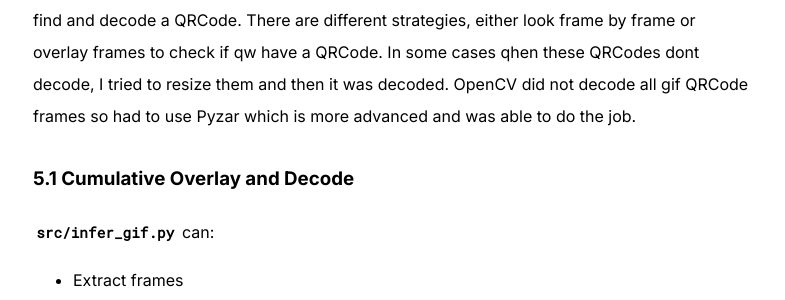
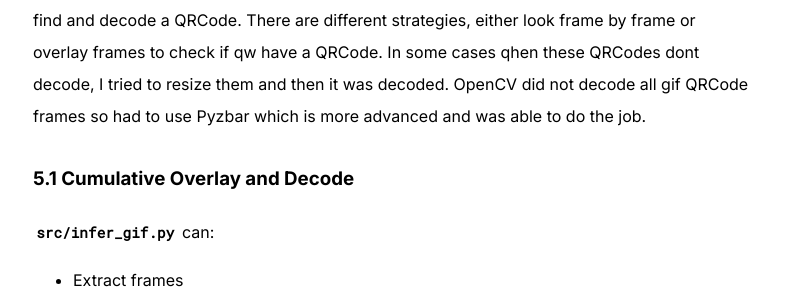
Before and after one commit to rohitksharma01/blogs, a Jekyll site: the page built from qr-model-blog.md, in a window 1280 px wide and 900 px high, scrolled down 5699 px. Shown: the part 282-582 px from the top of the window, without its empty margins (247-1032 px from the left). Built offline with Jekyll 4.4.1, drawn with Linux system fonts in a browser that asks for light colours; some of the changed text lies outside the part shown.

Commit message:
Typoo fix in qr-model-blog.md

```diff
--- a/qr-model-blog.md
+++ b/qr-model-blog.md
@@ -1,9 +1,9 @@
 ---
 layout: default
-title: Building a QR Code Detector with TensorFlow and Decoder using OpenCV and Pyzar
+title: Building a QR Code Detector with TensorFlow and Decoder using OpenCV and Pyzbar
 ---
 
-# Building a QR Code Detector with TensorFlow and Decoder using OpenCV and Pyzar
+# Building a QR Code Detector with TensorFlow and Decoder using OpenCV and Pyzbar
 
 [← Back to Home](./index.md)
 
@@ -162,7 +162,7 @@ If decoding succeeds, you'll see the QR payload printed.
 ## 5. Decoding QR Codes from GIFs
 
 Animated GIFs can be tricky. So we have to look into each frame or atleast a few of them to find and decode a QRCode.
-There are different strategies, either look frame by frame or overlay frames to check if qw have a QRCode. In some cases qhen these QRCodes dont decode, I tried to resize them and then it was decoded. OpenCV did not decode all gif QRCode frames so had to use Pyzar which is more advanced and was able to do the job.
+There are different strategies, either look frame by frame or overlay frames to check if qw have a QRCode. In some cases qhen these QRCodes dont decode, I tried to resize them and then it was decoded. OpenCV did not decode all gif QRCode frames so had to use Pyzbar which is more advanced and was able to do the job.
 
 ### 5.1 Cumulative Overlay and Decode
 `src/infer_gif.py` can:
```
